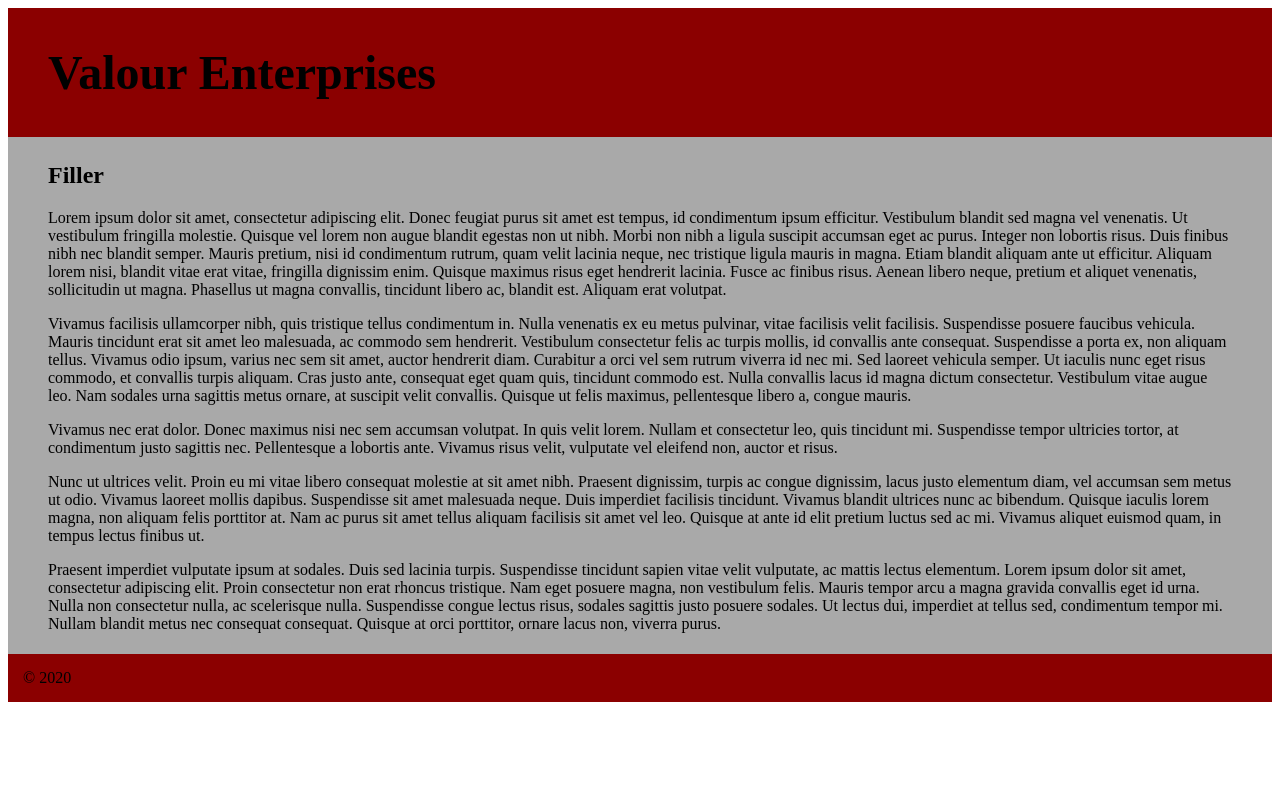
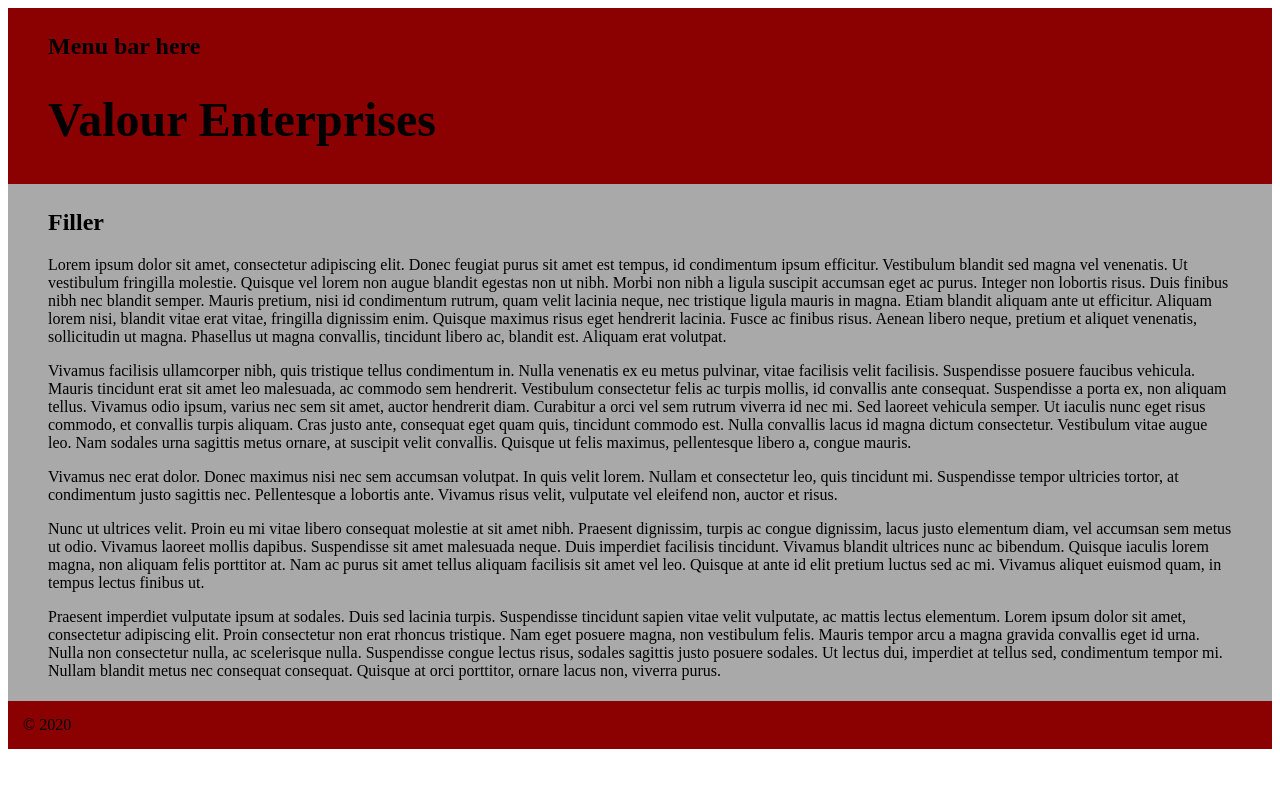
Before and after one commit to William-Krug/Valour-Enterprises, a plain HTML site: page Valour-Enterprises/index.html in a window 1280 px wide. Drawn offline with Linux system fonts and the light colour scheme; files that its build step writes are made by us from their sources.

Commit message:
adding navigation section

```diff
--- a/Valour-Enterprises/index.html
+++ b/Valour-Enterprises/index.html
@@ -7,7 +7,10 @@
       <title>Valour Enterprises</title>
    </head>
    <body>
-      <header class="main-header">
+      <header>
+         <nav>
+            <h2>Menu bar here</h2>
+         </nav>
          <!-- <img src="Bear-Paw.gif" alt="bear paw silhouette"> -->
          <h1 class="main-title">Valour Enterprises</h1>
       </header>
--- a/Valour-Enterprises/styles/styles.css
+++ b/Valour-Enterprises/styles/styles.css
@@ -1,7 +1,13 @@
-.main-header {
+header {
    background-color: #8B0000;
    padding: 5px 40px;
 }
+
+/* nav {
+   background-color: #A9A9A9;
+   position: fixed;
+   width: 30%
+} */
 
 .main-title {
    font-size: 48px;
```
